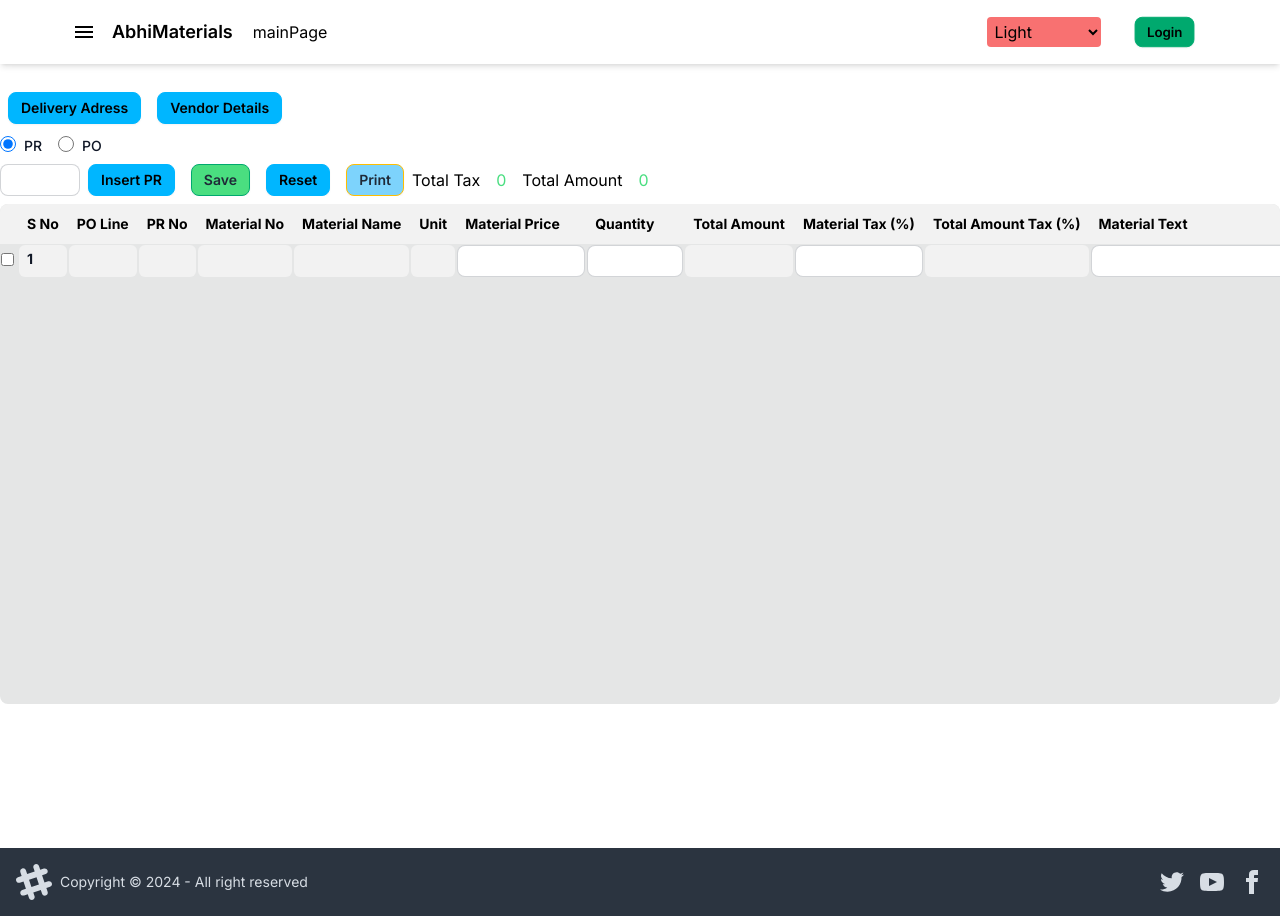
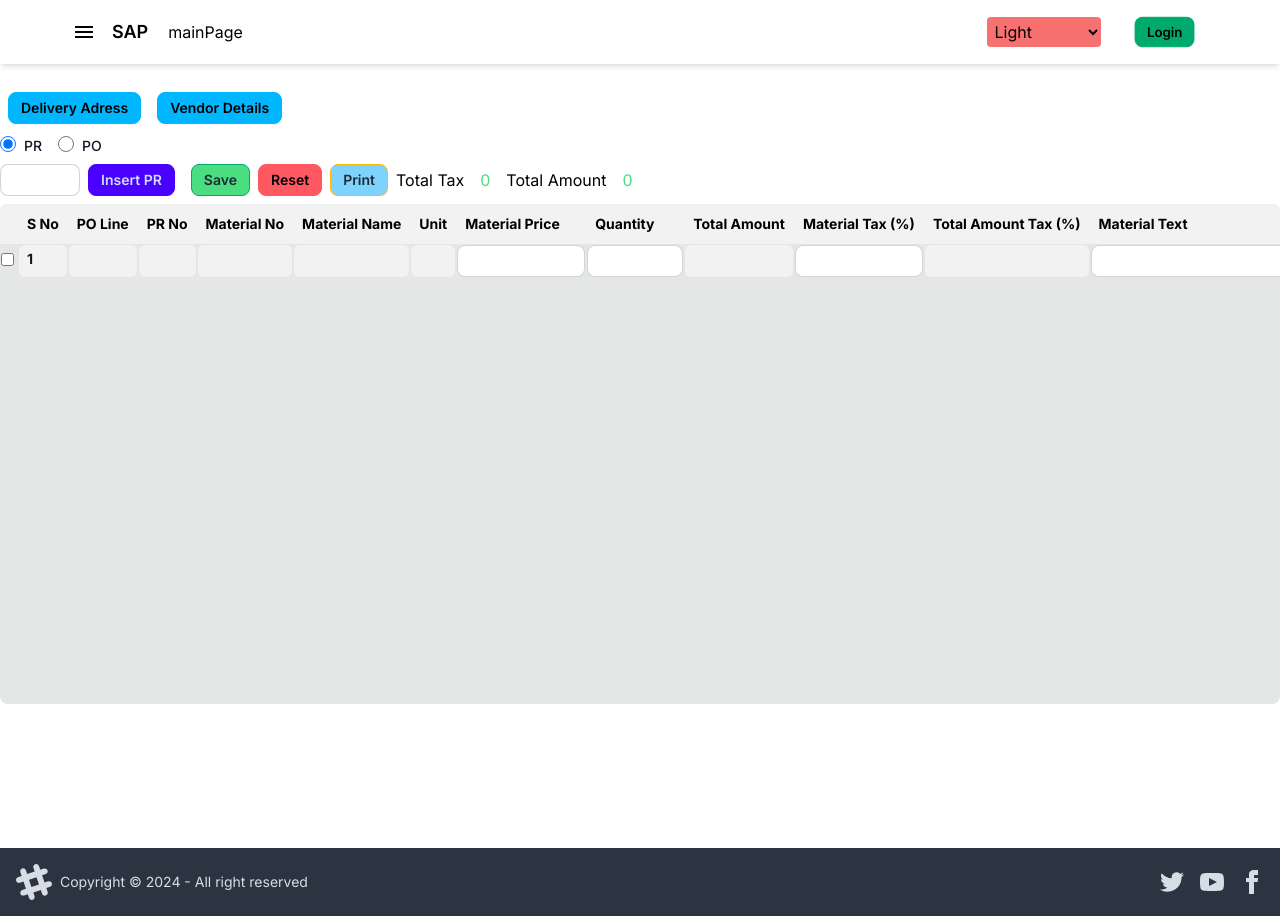
Before and after one commit to Abhilesh1001/procurement, a Next.js app: page /purchase/purchaseorder in a window 1280 px wide. Built offline with nearby package versions, Linux system fonts and the light colour scheme.

Commit message:
buttonadded

```diff
--- a/src/components/Navbar.tsx
+++ b/src/components/Navbar.tsx
@@ -6,7 +6,6 @@ import { getMainheader } from '@/redux/slice'
 import './style.css'
 import { useSelector, useDispatch } from 'react-redux'
 import { getAuthToken } from '@/redux/slice'
-import PrBurron from './button/PrBurron'
 import { useRouter } from 'next/navigation';
 import { soundClick, soundError, soundSsuccess } from '@/sound/sound'
 import { IoMdMenu } from "react-icons/io";
@@ -34,6 +33,8 @@ const Navbar = () => {
     const data = { email: '', password: '' }
     const { handleLogout } = useLogin(data)
     const { handleClickMenu, hiddenmenu } = useMenu()
+
+
     const [theme, setTheme] = useState<string | null>(() => {
         if (typeof window !== 'undefined') {
             // Check if running in the browser environment
@@ -138,7 +139,7 @@ const Navbar = () => {
                 <div className='relative'>
                     <IoMdMenu className='cursor-pointer mr-4 text-2xl  ml-2' onClick={handleClickMenu} />
                     {hiddenmenu !== 'hidden' && <div className='fixed rounded top-14 overflow-auto  z-10[80%] text-nowrap w-[535px]'>
-                        <div className='pl-4 flex flex-col gap-4 h-full  '>
+                        <div className='pl-4 flex flex-col gap-4 h-[600px] bg-base-100'>
                             <ProcumentMenu />
                         </div>
 
@@ -146,7 +147,7 @@ const Navbar = () => {
                 </div>
 
                 <Link href="/" className="flex text-lg font-semibold">
-                    <div className="relative" onClick={() => hanclickMainHead('Index Page')}>AbhiMaterials</div>
+                    <div className="relative" onClick={() => hanclickMainHead('Index Page')}>SAP</div>
                 </Link>
                 <div className="flex-1 h-12 flex justify-between items-center ml-5 mr-5 w-full">
                     {mainheader}
--- a/src/components/button/ViewBotton.tsx
+++ b/src/components/button/ViewBotton.tsx
@@ -11,7 +11,7 @@ interface ButtonProps {
 
 const ViewBotton = (props:ButtonProps) => {
   return (
-    <button className="btn btn-secondary btn-sm" type={`${props.buttomType==='submit' ?'submit' :'button' }`} onClick={props.onClick} >{props.label}</button>
+    <button className="btn btn-secondary btn-sm ml-2 mr-2" type={`${props.buttomType==='submit' ?'submit' :'button' }`} onClick={props.onClick} >{props.label}</button>
   )
 }
 
--- a/src/components/dummyinput/DumyInput.tsx
+++ b/src/components/dummyinput/DumyInput.tsx
@@ -8,8 +8,8 @@ interface DumInProps {
 
 const DumyInput = (props:DumInProps) => {
     return (
-        <div className="bg-base-200 rounded-md w-26 overflow-auto px-2 py-1 text-sm h-8">
-            <div className="flex justify-center items-center">
+        <div className="bg-base-200 rounded-md w-26 overflow-auto px-2 py-1 text-sm h-8 border-opacity-50">
+            <div className="flex justify-center  items-center">
                 <div
                     className="outline-none w-full text-sm text-gray-900 dark:text-gray-50"
                 >
--- a/src/components/material/Materialcreate.tsx
+++ b/src/components/material/Materialcreate.tsx
@@ -39,7 +39,7 @@ const Materialcreate = () => {
 
 
             {change === 'create' && <><label htmlFor="Material No" className="form-label block mb-2 dark:text-gray-50 text-sm">Material No</label>
-                <input type="number" onKeyDown={(e) => handleKeyDown(e)} onChange={(e) => setVid(e.target.value)} className="input input-bordered w-full bg-sky-400" /></>}
+                <input type="number" onKeyDown={(e) => handleKeyDown(e)} onChange={(e) => setVid(e.target.value)} className="input input-bordered w-full " /></>}
 
             {sfcreate == 'create' && <form onSubmit={handleSubmit}>
                 <label htmlFor="material name" className='dark:text-gray-50 form-label text-sm'>Material Name</label>
--- a/src/components/purchaseorder/SelectionHeader.tsx
+++ b/src/components/purchaseorder/SelectionHeader.tsx
@@ -7,6 +7,16 @@ import PrBurron from '../button/PrBurron'
 import { usePoview } from '@/hooks/purchseorder/usePoview'
 import PoPrint from '../print/PoPrint'
 import { useReactToPrint } from 'react-to-print';
+
+
+
+// button
+import ButtonSave from '../button/ButtonSave'
+import ButtonChange from '../button/ButtonChange'
+import UpdateBotton from '../button/UpdateButton'
+import AddFormButton from '../button/AddFormButton'
+import ButtonReset from '../button/ButtonReset'
+import ViewBotton from '../button/ViewBotton'
 
 
 
@@ -35,21 +45,21 @@ const SelectionHeader = () => {
 
                 {
                     selectedValue === 'PO' && <>
-                        <PrBurron label={'View'} onClick={handleViewClick} />
-                        <PrBurron label={'Change'} onClick={handlePochange} />
-                        {pochange && <PrBurron label={'Insert PR'} onClick={handleInsertPrInpo} />}
-                        {pochange && <>{!hasTrueValue ? <button className="btn btn-success mx-2 btn-sm  text-gray-800 dark:bg-green-400  bg-green-400 dark:text-gray-50 h-8 text-sm" type='button' onClick={() => handleUpdatePo(Number(podata.po_no))} >Update</button> : <PrBurron label='Update' />}</>}
+                        <ViewBotton  label={'View'} onClick={handleViewClick} />
+                        <ButtonChange label={'Change'} onClick={handlePochange} />
+                        {pochange && <AddFormButton label={'Insert PR'} onClick={handleInsertPrInpo} />}
+                        {pochange && <>{!hasTrueValue ? <button className="btn btn-success mx-2 btn-sm  text-gray-800 dark:bg-green-400  bg-green-400 dark:text-gray-50 h-8 text-sm" type='button' onClick={() => handleUpdatePo(Number(podata.po_no))} >Update</button> : <UpdateBotton label='Update' />}</>}
                     </>
                 }
                 {
                     selectedValue === 'PR' && <>
-                        <PrBurron label={'Insert PR'} onClick={handleInsert} />
+                        <AddFormButton label={'Insert PR'} onClick={handleInsert} />
 
-                        {!hasTrueValue ? <button className="btn btn-success btn-sm mx-2 dark:bg-green-400 text-gray-800 bg-green-400  dark:text-gray-50 h-8 text-sm" type='button' onClick={handleSubmit} >Save</button> : <PrBurron label='Save' />}
+                        {!hasTrueValue ? <button className="btn btn-success btn-sm mx-2 dark:bg-green-400 text-gray-800 bg-green-400  dark:text-gray-50 h-8 text-sm" type='button' onClick={handleSubmit} >Save</button> : <ButtonSave label='Save' />}
 
                     </>
                 }
-                <PrBurron label={'Reset'} onClick={ResetPo} />
+                <ButtonReset label={'Reset'} onClick={ResetPo} />
                 <div className="hidden">
                     <PoPrint ref={componentRef} />
                 </div>
```
